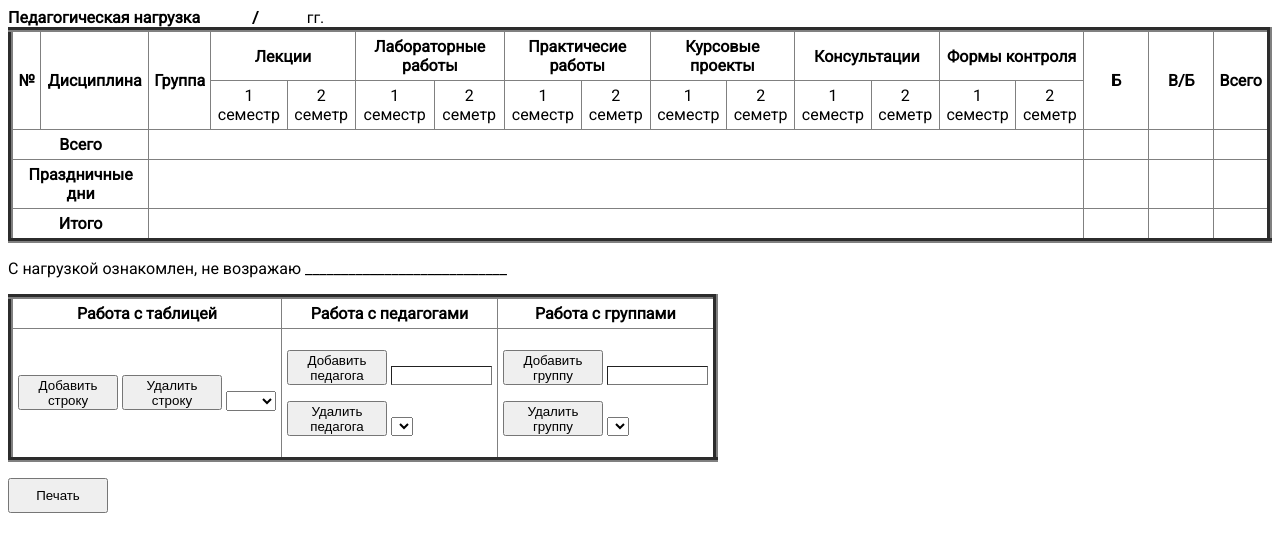
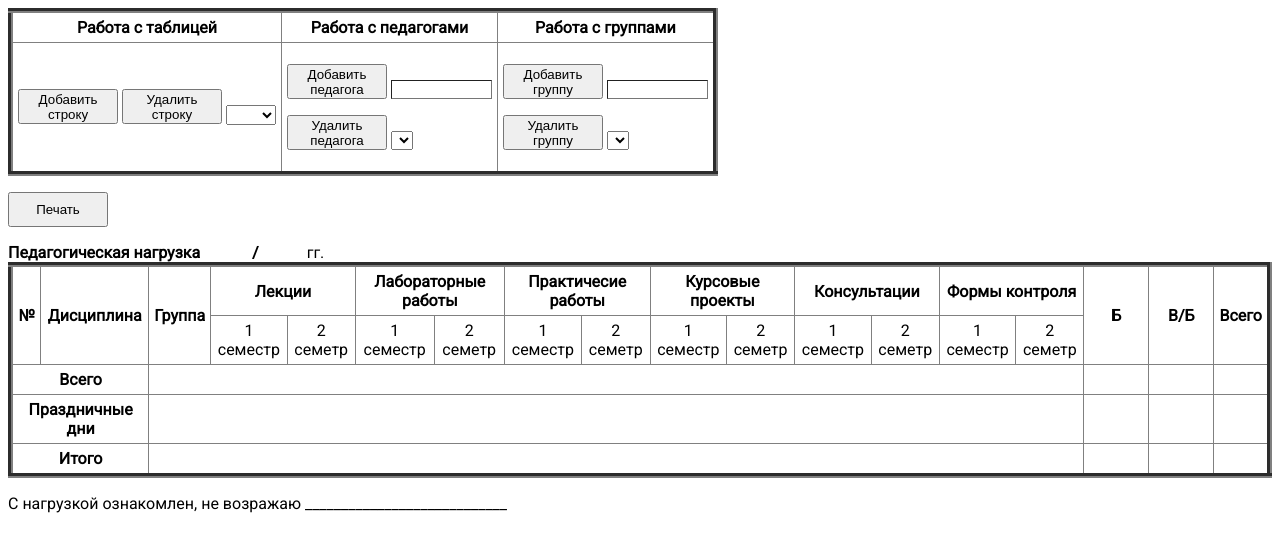
Before and after one commit to cforcookie/perogog, a plain HTML site: page site/index.html in a window 1280 px wide. Drawn offline with Linux system fonts and the light colour scheme.

Commit message:
another commit

```diff
--- a/scripts/main.js
+++ b/scripts/main.js
@@ -2,6 +2,7 @@
 
 let counter = 2;
 let idCounter = 0;
+let stringCounter = 0;
 let teacherIdCounter;
 
 function addNewString() {
@@ -30,6 +31,7 @@ function addNewString() {
     newCell2.id = `${idCounter}${2}`;
     newCell2.innerHTML = `<select name="group" class="group"></select>`;
 
+
     for(let i = 3; i < 17; i++) {
         const newCell = row.insertCell(i)
         newCell.id = `${idCounter}${i}`
@@ -44,27 +46,58 @@ function addNewString() {
 
     counter++;
     idCounter++;
+    stringCounter++;
 }
 
 function delString() {
     let table = document.getElementById("mainTable");
     let getIndexRow = document.getElementById("string_number_del");
     let optionValue = getIndexRow.options[getIndexRow.selectedIndex].value;
-    console.log(optionValue);
-    let row = document.getElementById(`insertRow${optionValue-1}`);
+    let row = document.getElementById(`insertRow${optionValue - 1}`);
     table.deleteRow(row.rowIndex);
+    getIndexRow.remove(getIndexRow.selectedIndex);
+
+    for(let i = 0; i < getIndexRow.options.length; i++) {
+        getIndexRow.options[i].value = i + 1;
+        getIndexRow.options[i].textContent = i + 1;
+    }
+
+    let copyIdCounter = idCounter - 1;
+    for(let i = 0; i < copyIdCounter; i++) {
+        let row = document.getElementById(`insertRow${i}`);
+        if(row == null) {
+            for(let j = i; j < copyIdCounter; j++) {
+                let newId = j + 1;
+                const rowNext = document.getElementById(`insertRow${newId}`);
+                rowNext.id = `insertRow${j}`;
+            }
+        }
+    }
+
+    for(let i = 0; i < copyIdCounter; i++) {
+        for(let j = 0; j < 18; j++) {
+            let cellToChangeId = document.getElementById(`${i}${j}`);
+            if( cellToChangeId == null) {
+                let nextId = i + 1;
+                const cellNext = document.getElementById(`${nextId}${j}`);
+                cellNext.id = `${i}${j}`;
+            }
+        }
+    }
+
+    for(let i = 0; i < copyIdCounter; i++) {
+        let cell = document.getElementById(`${i}0`)
+        cell.textContent = i+1;
+    }
+    idCounter--
     counter--;
-    idCounter--;
 }
 
 function addTeacher() {
     const inputTeacher = document.getElementById("inputTeacher");
     if (inputTeacher.value !== "") {
-        console.log(inputTeacher.value);
-
         addOptionTeacher("chooseItem", inputTeacher);
         addOptionTeacher("chooseTeacher", inputTeacher);
-
         teacherIdCounter++;
 
     }
@@ -82,12 +115,8 @@ function addOptionTeacher(idSelect, inputTeacher) {
 function addGroup() {
     const inputGroup = document.getElementById("inputGroup");
     if (inputGroup.value !== "") {
-        console.log(inputGroup.value);
-
         addOptionGroup("chooseGroup", inputGroup);
-
         teacherIdCounter++;
-
     }
 }
 
@@ -98,6 +127,7 @@ function addOptionGroup(idSelect, inputGroup) {
     option.text = inputGroup.value;
     option.id = `teacherId${teacherIdCounter}`;
     selectSpace.add(option);
+
 }
 
 function revomeTeacher() {
@@ -110,5 +140,7 @@ function revomeTeacher() {
 }
 
 function removeGroup() {
-
+    const selectGroup = document.getElementById("chooseGroup");
+    const toDel = selectGroup.selectedIndex
+    selectGroup.remove(toDel);
 }
--- a/site/index.html
+++ b/site/index.html
@@ -12,6 +12,58 @@
     <script src="../scripts/main.js"></script>
 </head>
 <body>
+    <div class="d-print-none">
+        <table border="5" cellpadding="4" cellspacing="0">
+            <tr>
+                <td>
+                    <strong>Работа с таблицей</strong>
+                </td>
+                <td>
+                    <strong>Работа с педагогами</strong>
+                </td>
+                <td>
+                    <strong>Работа с группами</strong>
+                </td>
+            </tr>
+            <tr>
+                <td align="center">
+                    <section>
+
+                        <button onclick="addNewString()">Добавить строку</button>
+                        <button onclick="delString()">Удалить строку</button>
+                        <select name="stringToDel" id="string_number_del">
+
+                        </select>
+                    </section>
+                </td>
+                <td align="left">
+                    <p>
+                        <button onclick="addTeacher()">Добавить педагога</button>
+                        <input id="inputTeacher" type="text">
+                    </p>
+                    <p>
+                        <button onclick="revomeTeacher()">Удалить педагога</button>
+                        <select id="chooseItem" name="" ></select>
+                    </p>
+                </td>
+                <td align="left">
+                    <p>
+                        <button onclick="addGroup()">Добавить группу</button>
+                        <input id="inputGroup" type="text">
+                    </p>
+                    <p>
+                        <button onclick="removeGroup()">Удалить группу</button>
+                        <select id="chooseGroup" name="">
+
+                        </select>
+                    </p>
+                </td>
+            </tr>
+        </table>
+        <p>
+            <button onclick="window.print()">Печать</button>
+        </p>
+    </div>
     <table id="mainTable" border="5" cellpadding="4" cellspacing="0">
         <thead>
             <strong>Педагогическая нагрузка </strong>
@@ -128,57 +180,5 @@
             С нагрузкой ознакомлен, не возражаю ____________________________
         </p>
     </section>
-    <div class="d-print-none">
-        <table border="5" cellpadding="4" cellspacing="0">
-            <tr>
-                <td>
-                    <strong>Работа с таблицей</strong>
-                </td>
-                <td>
-                    <strong>Работа с педагогами</strong>
-                </td>
-                <td>
-                    <strong>Работа с группами</strong>
-                </td>
-            </tr>
-            <tr>
-                <td align="center">
-                    <section>
-
-                        <button onclick="addNewString()">Добавить строку</button>
-                        <button onclick="delString()">Удалить строку</button>
-                        <select name="stringToDel" id="string_number_del">
-
-                        </select>
-                    </section>
-                </td>
-                <td align="left">
-                    <p>
-                        <button onclick="addTeacher()">Добавить педагога</button>
-                        <input id="inputTeacher" type="text">
-                    </p>
-                    <p>
-                        <button onclick="revomeTeacher()">Удалить педагога</button>
-                        <select id="chooseItem" name="" ></select>
-                    </p>
-                </td>
-                <td align="left">
-                    <p>
-                        <button onclick="addGroup()">Добавить группу</button>
-                        <input id="inputGroup" type="text">
-                    </p>
-                    <p>
-                        <button onclick="removeGroup()">Удалить группу</button>
-                        <select id="chooseGroup" name="">
-
-                        </select>
-                    </p>
-                </td>
-            </tr>
-        </table>
-        <p>
-            <button onclick="window.print()">Печать</button>
-        </p>
-    </div>
 </body>
 </html>
```
